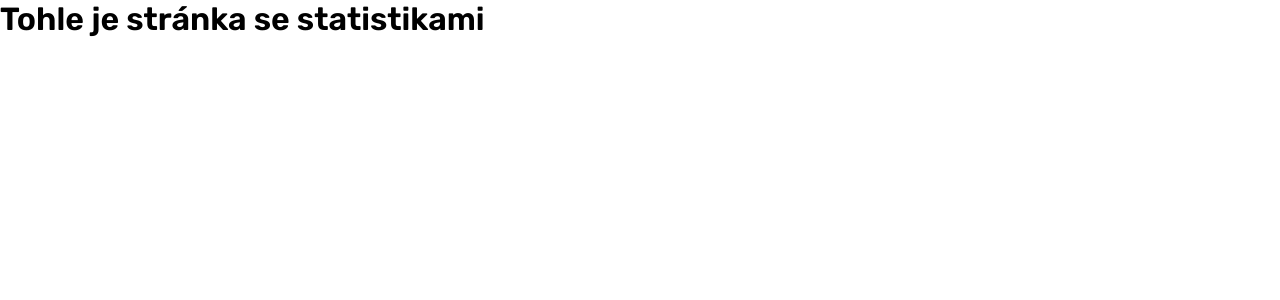
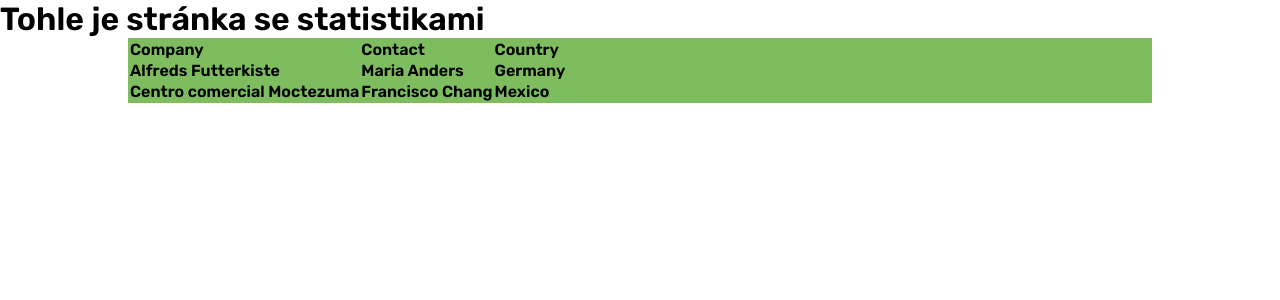
Before and after one commit to v-kollar/junkyard-website, a Flask app: page /statisky in a window 1280 px wide. Shown: the part 80-380 px from the top of the page. Run offline with Flask 2, Linux system fonts and the light colour scheme.

Commit message:
Vytvoření základu pro tabulku

```diff
--- a/src/templates/stats.jinja2
+++ b/src/templates/stats.jinja2
@@ -2,4 +2,23 @@
 {% block title %}<title>Statistiky</title>{% endblock %}
 {% block content %}
     <h1>Tohle je stránka se statistikami</h1>
+    <section>
+    <table>
+  <tr>
+    <th>Company</th>
+    <th>Contact</th>
+    <th>Country</th>
+  </tr>
+  <tr>
+    <td>Alfreds Futterkiste</td>
+    <td>Maria Anders</td>
+    <td>Germany</td>
+  </tr>
+  <tr>
+    <td>Centro comercial Moctezuma</td>
+    <td>Francisco Chang</td>
+    <td>Mexico</td>
+  </tr>
+</table>
+    </section>
 {% endblock %}
```
